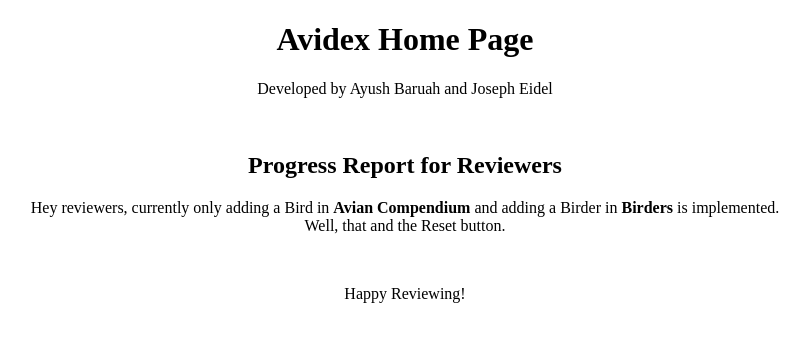
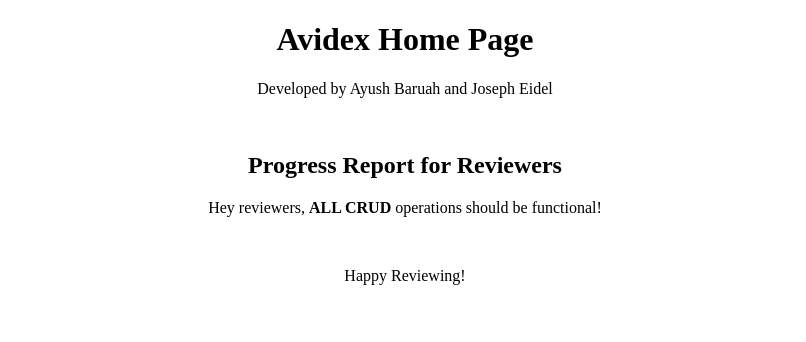
Before and after one commit to AN1H3M/Avidex, a Flask app: page /Avidex in a window 1280 px wide. Shown: the part 79-421 px from the top of the page, without its empty margins (235-1041 px from the left). Run offline with Flask 3, Linux system fonts and the light colour scheme; parts of the project's set-up code (start-up, migrations or seed data) failed here and were passed over; some libraries are stand-ins or nearby versions.

Commit message:
changed home page message

```diff
--- a/templates/home.j2
+++ b/templates/home.j2
@@ -8,7 +8,7 @@
 <wbr>
 <h2>Progress Report for Reviewers</h3>
 <div class = "homepageDescription">
-    <p>Hey reviewers, currently only adding a Bird in <strong>Avian Compendium</strong> and adding a Birder in <strong>Birders</strong> is implemented.<br>Well, that and the Reset button.</p>
+    <p>Hey reviewers, <strong>ALL CRUD</strong> operations should be functional!</p>
     <wbr>
     <p>Happy Reviewing!</p>
 </div>
```
